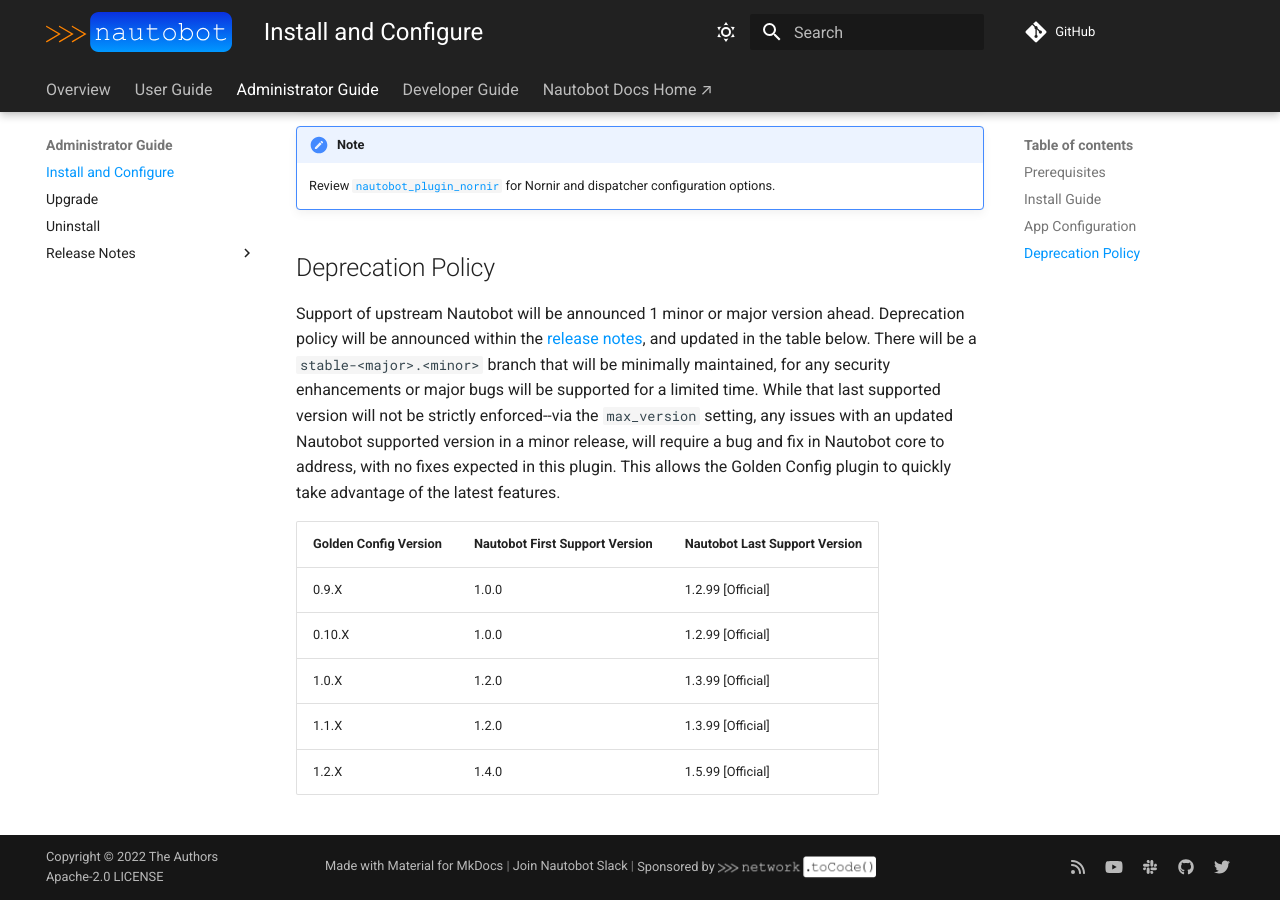
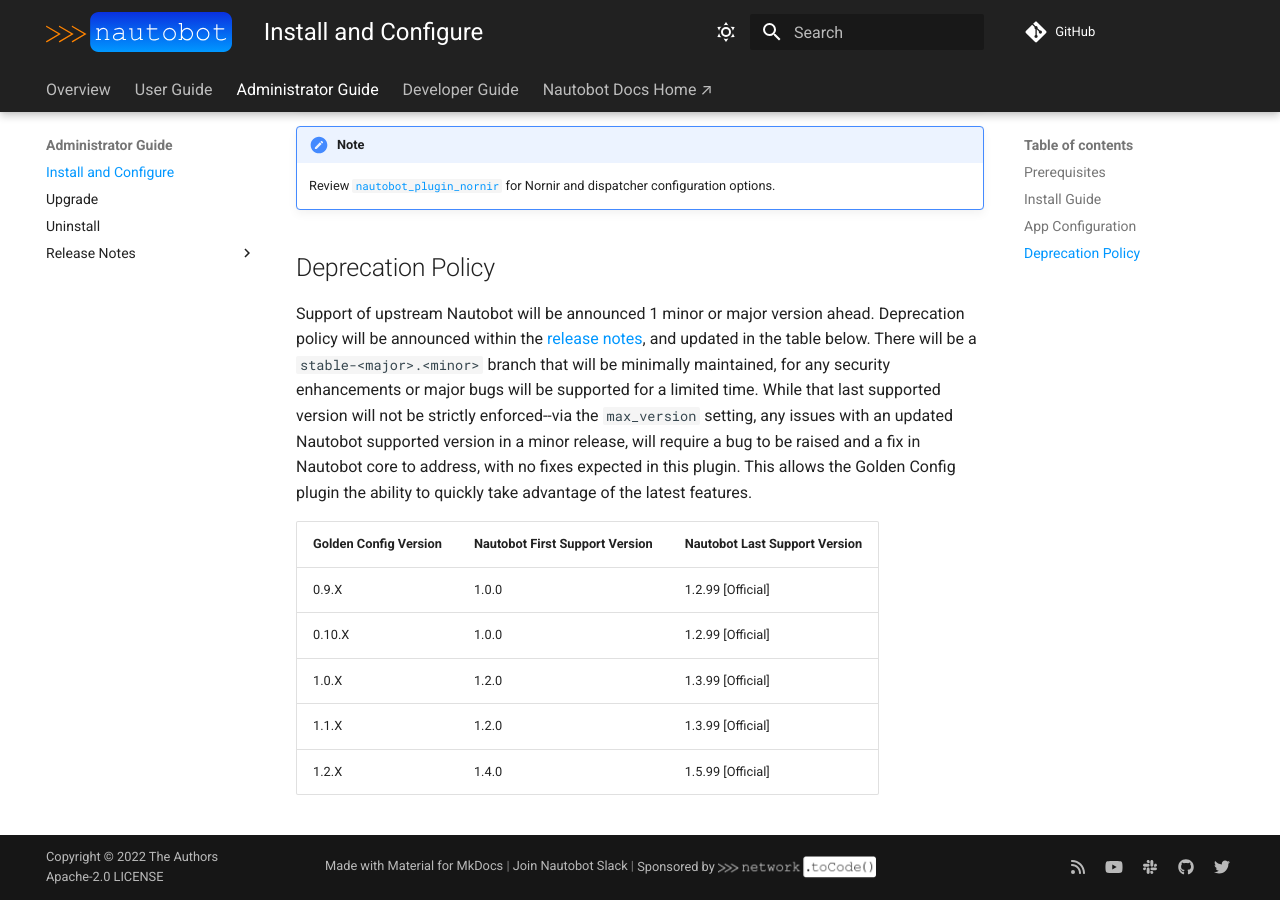
Before and after one commit to nautobot/nautobot-app-golden-config, an MkDocs documentation site: the page built from docs/admin/admin_install.md, in a window 1280 px wide and 900 px high, scrolled down 2645 px. Built offline with MkDocs 1.6.1 and Material for MkDocs 9.7.7, drawn with Linux system fonts in a browser that asks for light colours; comment, search, counter and statistics services are not loaded.

Commit message:
Update docs/admin/admin_install.md
Co-authored-by: Jeff Kala <48843785+jeffkala@users.noreply.github.com>

```diff
--- a/docs/admin/admin_install.md
+++ b/docs/admin/admin_install.md
@@ -86,7 +86,7 @@
 
 ## Deprecation Policy
 
-Support of upstream Nautobot will be announced 1 minor or major version ahead. Deprecation policy will be announced within the [release notes](../release_notes), and updated in the table below. There will be a `stable-<major>.<minor>` branch that will be minimally maintained, for any security enhancements or major bugs will be supported for a limited time. While that last supported version will not be strictly enforced--via the `max_version` setting, any issues with an updated Nautobot supported version in a minor release, will require a bug and fix in Nautobot core to address, with no fixes expected in this plugin. This allows the Golden Config plugin to quickly take advantage of the latest features.
+Support of upstream Nautobot will be announced 1 minor or major version ahead. Deprecation policy will be announced within the [release notes](../release_notes), and updated in the table below. There will be a `stable-<major>.<minor>` branch that will be minimally maintained, for any security enhancements or major bugs will be supported for a limited time. While that last supported version will not be strictly enforced--via the `max_version` setting, any issues with an updated Nautobot supported version in a minor release, will require a bug to be raised and a fix in Nautobot core to address, with no fixes expected in this plugin. This allows the Golden Config plugin the ability to quickly take advantage of the latest features.
 
 | Golden Config Version | Nautobot First Support Version | Nautobot Last Support Version |
 | --------------------- | ------------------------------ | ----------------------------- |
```
